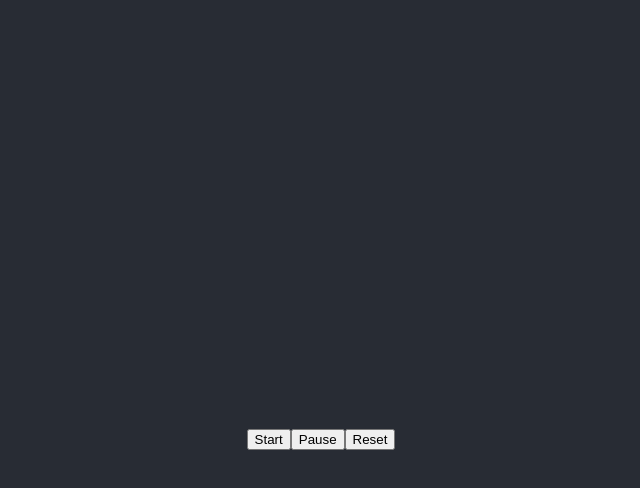
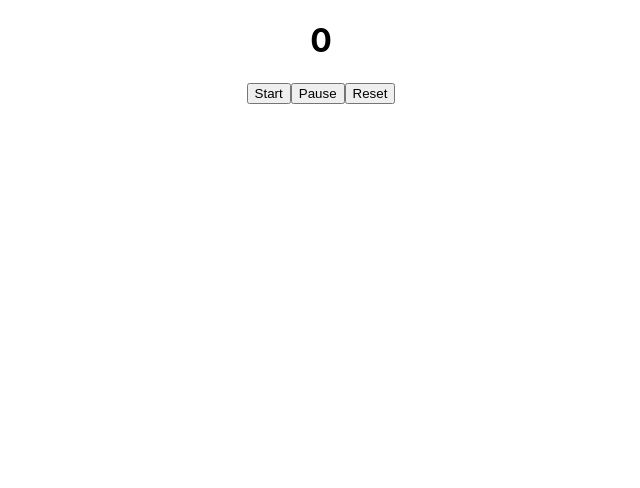
Before and after one commit to devagreen9/Stopwatch, a React (Create React App) app in the folder stopwatch/: page / in a window 1280 px wide. Shown: the top 488 px of the page, without its empty margins (319-959 px from the left). Built offline with nearby package versions, Linux system fonts and the light colour scheme.

Commit message:
Add files via upload

```diff
--- a/stopwatch/src/App.css
+++ b/stopwatch/src/App.css
@@ -1,38 +1,3 @@
 .App {
   text-align: center;
 }
-
-.App-logo {
-  height: 40vmin;
-  pointer-events: none;
-}
-
-@media (prefers-reduced-motion: no-preference) {
-  .App-logo {
-    animation: App-logo-spin infinite 20s linear;
-  }
-}
-
-.App-header {
-  background-color: #282c34;
-  min-height: 100vh;
-  display: flex;
-  flex-direction: column;
-  align-items: center;
-  justify-content: center;
-  font-size: calc(10px + 2vmin);
-  color: white;
-}
-
-.App-link {
-  color: #61dafb;
-}
-
-@keyframes App-logo-spin {
-  from {
-    transform: rotate(0deg);
-  }
-  to {
-    transform: rotate(360deg);
-  }
-}
--- a/stopwatch/src/App.js
+++ b/stopwatch/src/App.js
@@ -1,7 +1,7 @@
 import React from 'react';
 import './App.css';
 
-class App extends React.Component {
+export default class App extends React.Component {
   constructor(props) {
     super(props);
 
@@ -55,18 +55,14 @@
   render() {
     return (
       <div className="App">
-        <header className="App-header">
-    <h1>{  }</h1>
-          <form onClick={ this.timer }>
+
+        <h1>{ this.state.time }</h1>
+         <form onClick={ this.timer }>
             <button id='start'>Start</button>
             <button id='pause'>Pause</button>
             <button id='reset'>Reset</button>
           </form>
-        </header>
       </div>
     );
   }
   }
-
-
-export default App;
```
